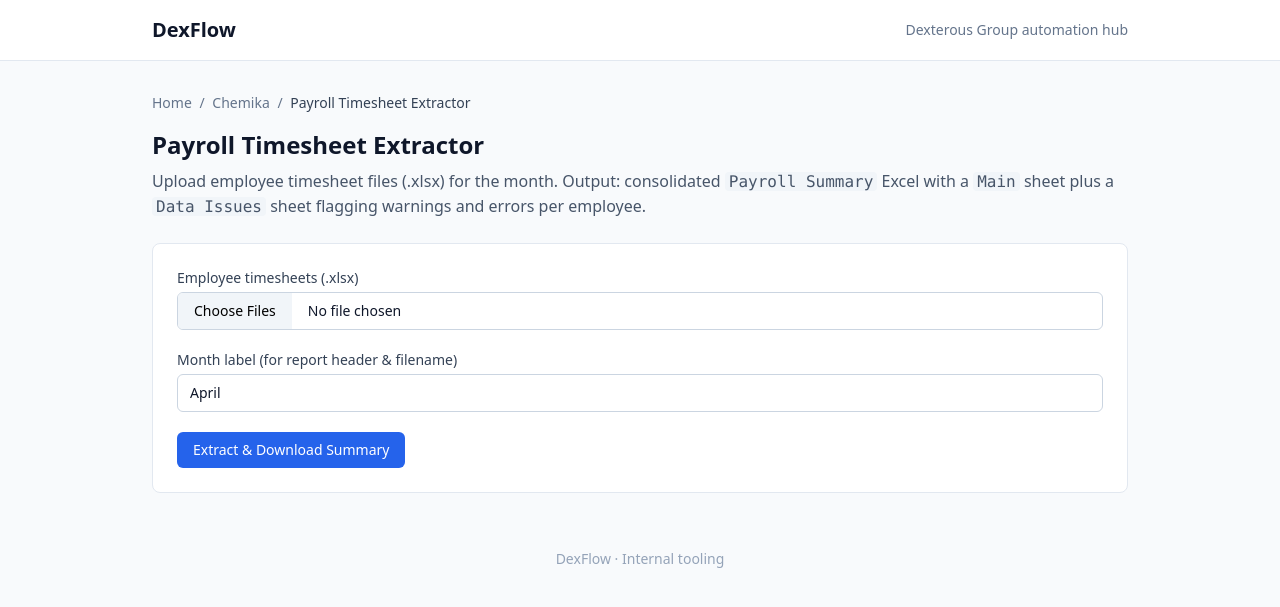
After one commit to Dherick07/DexFlow, a FastAPI app: page /chemika/payroll-extractor in a window 1280 px wide. The commit adds this page. Shown: the top 607 px of the page. Run offline with FastAPI, Linux system fonts and the light colour scheme; some libraries are stand-ins or nearby versions.

Commit message:
feat(chemika): add payroll-extractor template and home link
New upload form at templates/chemika/payroll_extractor.html with
multi-file xlsx input, live file-count via Alpine.js, a month-label
field (defaulted to the current month), and a submit button that
disables while processing. Home page now lists Payroll Extractor
alongside Invoice TXT Formatter under Chemika.

Co-Authored-By: Claude Opus 4.7 <noreply@anthropic.com>

```diff
--- /dev/null
+++ b/app/templates/chemika/payroll_extractor.html
@@ -0,0 +1,55 @@
+{% extends "base.html" %}
+
+{% block title %}Chemika — Payroll Timesheet Extractor{% endblock %}
+
+{% block content %}
+<nav class="text-sm text-slate-500 mb-4">
+    <a href="/" class="hover:text-blue-600">Home</a>
+    <span class="mx-1">/</span>
+    <span>Chemika</span>
+    <span class="mx-1">/</span>
+    <span class="text-slate-700">Payroll Timesheet Extractor</span>
+</nav>
+
+<h1 class="text-2xl font-semibold mb-2">Payroll Timesheet Extractor</h1>
+<p class="text-slate-600 mb-6">
+    Upload employee timesheet files (.xlsx) for the month. Output: consolidated
+    <code class="bg-slate-100 px-1 rounded">Payroll Summary</code> Excel with a
+    <code class="bg-slate-100 px-1 rounded">Main</code> sheet plus a
+    <code class="bg-slate-100 px-1 rounded">Data Issues</code> sheet flagging
+    warnings and errors per employee.
+</p>
+
+{% if error %}
+<div class="bg-red-50 border border-red-200 text-red-800 rounded-lg px-4 py-3 mb-6">
+    <strong>Error:</strong> {{ error }}
+</div>
+{% endif %}
+
+<form method="POST" enctype="multipart/form-data" class="bg-white border border-slate-200 rounded-lg p-6 space-y-5"
+      x-data="{ submitting: false, fileCount: 0 }" @submit="submitting = true">
+
+    <div>
+        <label class="block text-sm font-medium text-slate-700 mb-1">Employee timesheets (.xlsx)</label>
+        <input type="file" name="files" accept=".xlsx" multiple required
+               @change="fileCount = $event.target.files.length"
+               class="block w-full text-sm border border-slate-300 rounded-md file:bg-slate-100 file:border-0 file:px-4 file:py-2 file:mr-4 file:text-sm file:font-medium">
+        <p class="text-xs text-slate-500 mt-1" x-show="fileCount > 0" x-cloak>
+            <span x-text="fileCount"></span> file(s) selected
+        </p>
+    </div>
+
+    <div>
+        <label class="block text-sm font-medium text-slate-700 mb-1">Month label (for report header &amp; filename)</label>
+        <input type="text" name="month_label" value="{{ default_month }}" required
+               class="block w-full text-sm border border-slate-300 rounded-md px-3 py-2">
+    </div>
+
+    <button type="submit"
+            :disabled="submitting"
+            class="inline-flex items-center px-4 py-2 bg-blue-600 text-white text-sm font-medium rounded-md hover:bg-blue-700 disabled:opacity-50 disabled:cursor-not-allowed">
+        <span x-show="!submitting">Extract &amp; Download Summary</span>
+        <span x-show="submitting" x-cloak>Processing…</span>
+    </button>
+</form>
+{% endblock %}
--- a/app/templates/home.html
+++ b/app/templates/home.html
@@ -12,6 +12,12 @@
         <h2 class="text-xl font-semibold text-slate-800 mb-3">Chemika</h2>
         <ul class="space-y-2">
             <li>
+                <a href="/chemika/payroll-extractor" class="block bg-white border border-slate-200 rounded-lg px-4 py-3 hover:border-blue-400 hover:shadow-sm transition">
+                    <div class="font-medium">Payroll Timesheet Extractor</div>
+                    <div class="text-sm text-slate-500">Consolidate employee timesheet .xlsx files into a single monthly payroll summary.</div>
+                </a>
+            </li>
+            <li>
                 <a href="/chemika/invoice-txt" class="block bg-white border border-slate-200 rounded-lg px-4 py-3 hover:border-blue-400 hover:shadow-sm transition">
                     <div class="font-medium">Invoice TXT Formatter</div>
                     <div class="text-sm text-slate-500">Convert invoice spreadsheet into tab-delimited .txt for accounting import.</div>
```
